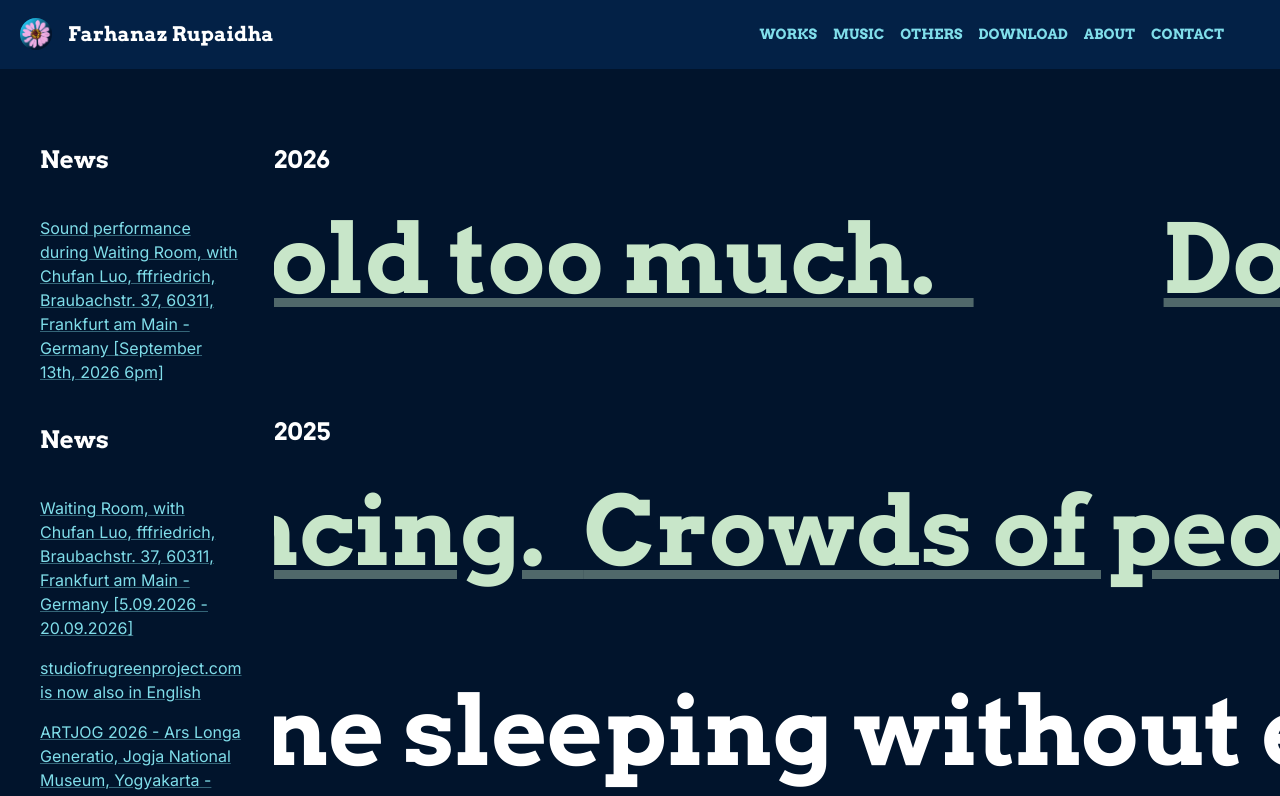
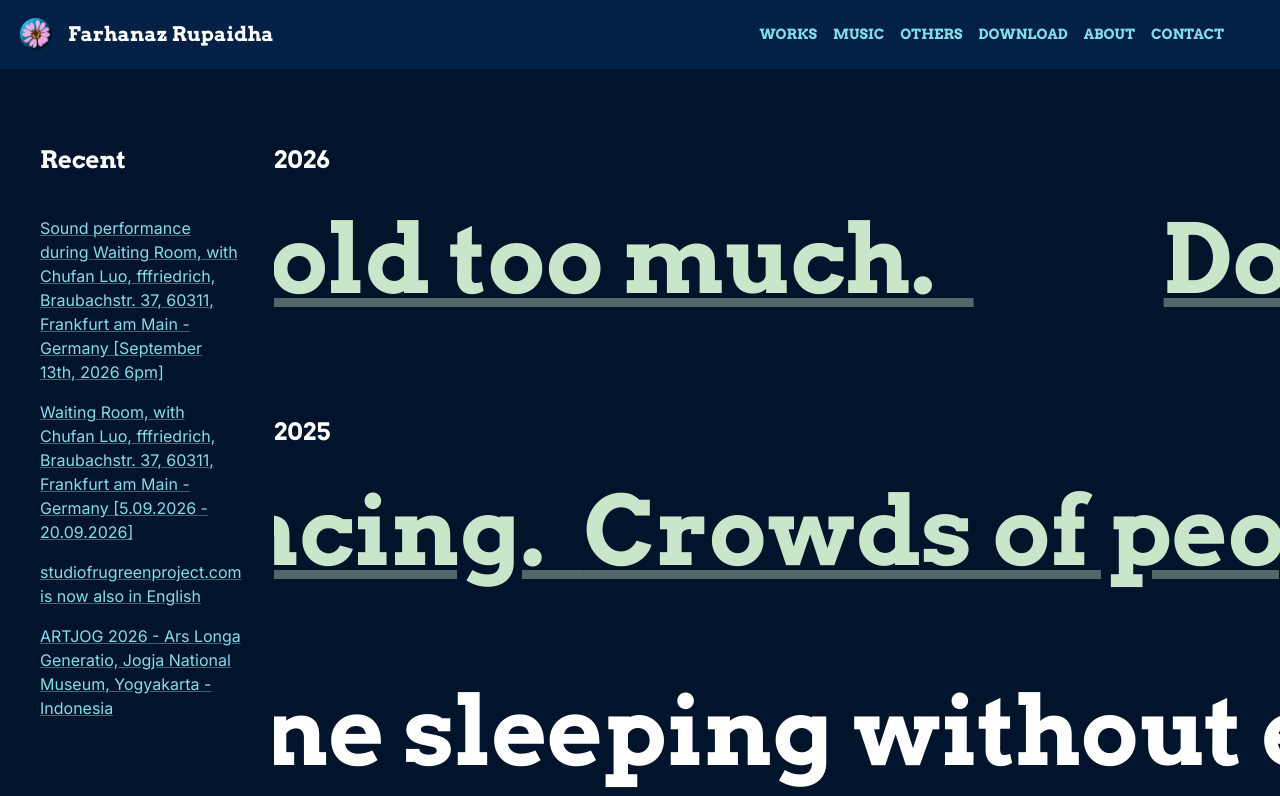
Before and after one commit to farhanazrupaidha/farhanazrupaidha-markdown, a Next.js app: page / in a window 1280 px wide. Shown: the top 796 px of the page. Built offline with nearby package versions, Linux system fonts and the light colour scheme; no server answers; what @mui/material-nextjs would draw is missing.

Commit message:
23rd commit

```diff
--- a/src/app/page.tsx
+++ b/src/app/page.tsx
@@ -31,13 +31,12 @@ export default function Index() {
         sx={{mb:10}}
       >
       <Item>
-          <Typography variant="h5" sx={{mt:5, mb:5}}>News</Typography>
+          <Typography variant="h5" sx={{mt:5, mb:5}}>Recent</Typography>
           <Typography variant="body1" sx={{mb:2}}>
             <Link href="https://fffriedrich.de" target="_blank" color="secondary">
               Sound performance during Waiting Room, with  Chufan Luo, fffriedrich, Braubachstr. 37, 60311, Frankfurt am Main - Germany [September 13th, 2026 6pm]
             </Link>
           </Typography>
-        <Typography variant="h5" sx={{mt:5, mb:5}}>News</Typography>
           <Typography variant="body1" sx={{mb:2}}>
             <Link href="https://fffriedrich.de" target="_blank" color="secondary">
               Waiting Room, with  Chufan Luo, fffriedrich, Braubachstr. 37, 60311, Frankfurt am Main - Germany [5.09.2026 - 20.09.2026]
```
